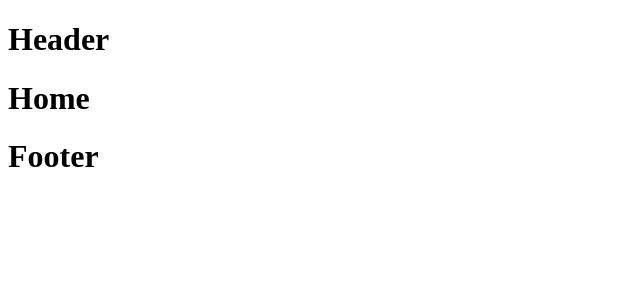
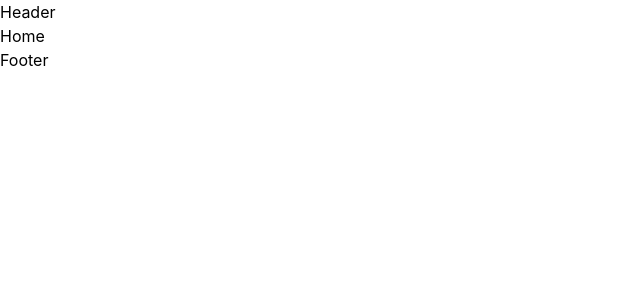
Before and after one commit to saude-amiga/saude-amiga-next, a React (Vite) app: page / in a window 1280 px wide. Shown: the top 300 px of the page, without its empty margins (0-640 px from the left). Built offline with nearby package versions, Linux system fonts and the light colour scheme.

Commit message:
chore: global.css

```diff
--- /dev/null
+++ b/src/global.css
@@ -0,0 +1 @@
+@import "tailwindcss";
--- a/src/main.tsx
+++ b/src/main.tsx
@@ -2,6 +2,7 @@ import { StrictMode } from 'react'
 import { createRoot } from 'react-dom/client'
 import App from './App.tsx'
 import { createBrowserRouter, RouterProvider } from 'react-router-dom'
+import './global.css'
 import Error from './routes/Error/index.tsx'
 import Home from './routes/Home/index.tsx'
 import Contraste from './routes/Contraste/index.tsx'
```
